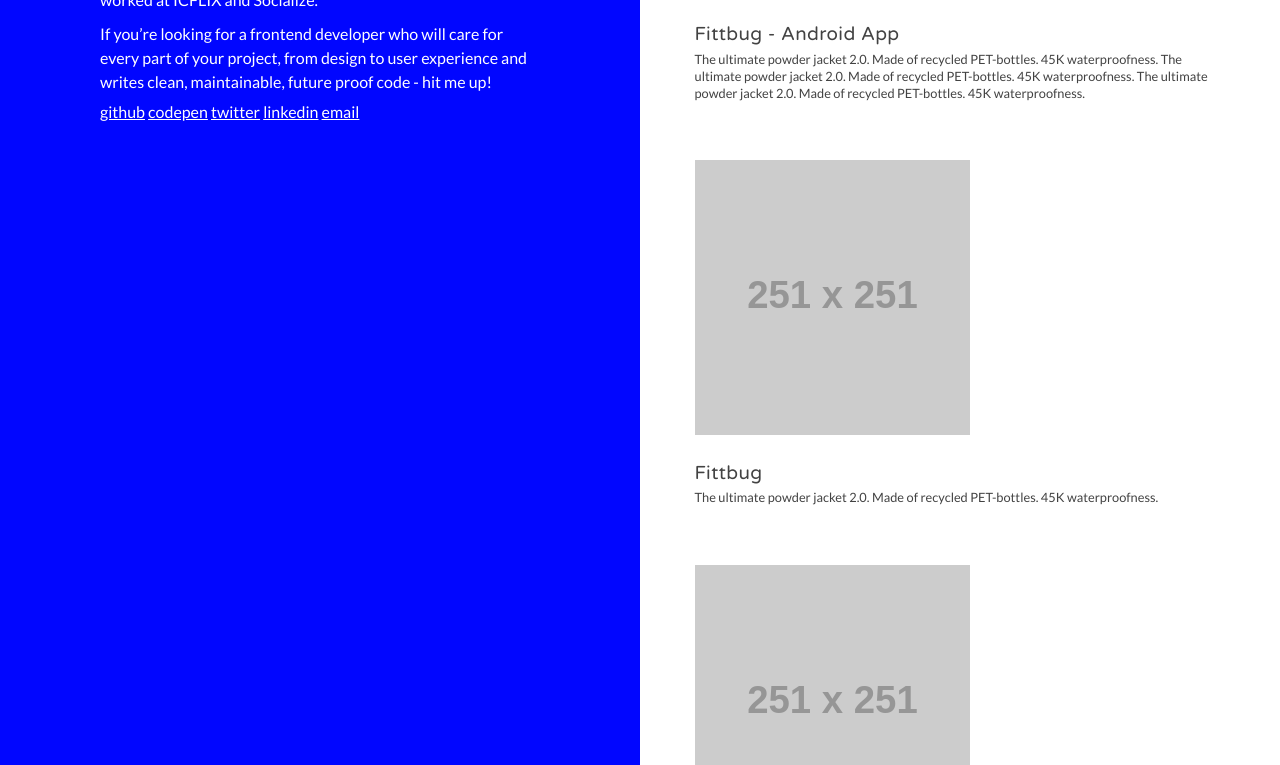
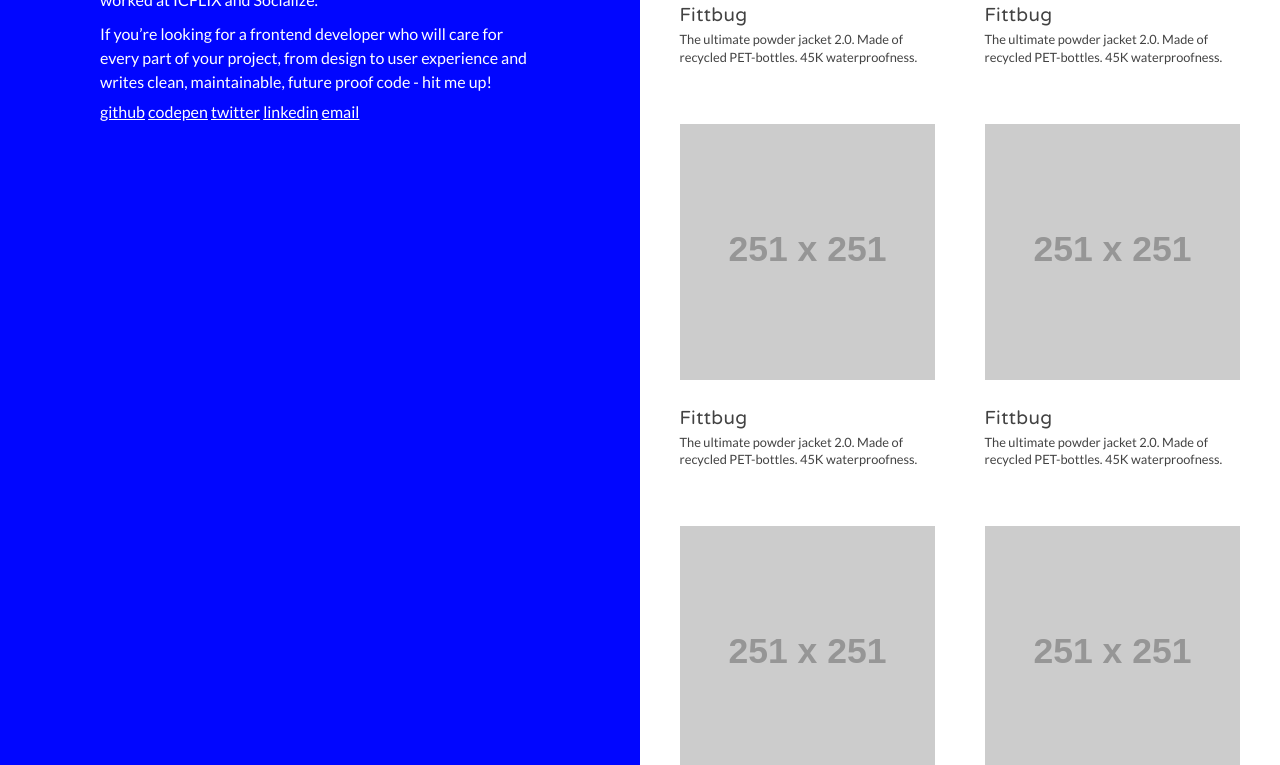
Before and after one commit to omguhh/omguhh.github.io, a plain HTML site: page index.html in a window 1280 px wide. Shown: the part 350-1115 px from the top of the page. Drawn offline with nearby package versions, Linux system fonts and the light colour scheme; files that its build step writes are made by us from their sources; placeholder pictures from the web are drawn by us.

Commit message:
reorganized structure of projects

```diff
--- a/index.html
+++ b/index.html
@@ -34,26 +34,26 @@
             <a href="" class="project__tabs">Personal Projects</a>
             <a href="" class="project__tabs">Open Source Work</a>
         </div>
-        <div class="column rellax" data-rellax-speed="-4">
+            <div class="column--projects">
+                <div class="column column--featured-projects">
                     <div class="project__wrapper">
                         <img class="project__image" src="http://via.placeholder.com/251x251">
-            <h3 class="project__title">Fittbug - Android App</h3>
+                        <h3 class="project__title">Fittbug</h3>
                         <p class="project__caption">
-                The ultimate powder jacket 2.0.
-                Made of recycled PET-bottles.
-                45K waterproofness.
-
-                The ultimate powder jacket 2.0.
-                Made of recycled PET-bottles.
-                45K waterproofness.
-
                             The ultimate powder jacket 2.0.
                             Made of recycled PET-bottles.
                             45K waterproofness.
                         </p>
                     </div>
+                    <div class="project__wrapper">
+                        <img class="project__image" src="http://via.placeholder.com/251x251">
+                        <h3 class="project__title">Fittbug</h3>
+                        <p class="project__caption">
+                            The ultimate powder jacket 2.0.
+                            Made of recycled PET-bottles.
+                            45K waterproofness.
+                        </p>
                     </div>
-        <div class="column">
                     <div class="project__wrapper">
                         <img class="project__image" src="http://via.placeholder.com/251x251">
                         <h3 class="project__title">Fittbug</h3>
@@ -64,7 +64,7 @@
                         </p>
                     </div>
                 </div>
-        <div class="column rellax" data-rellax-speed="-4">
+                <div class="column column--featured-projects">
                     <div class="project__wrapper">
                         <img class="project__image" src="http://via.placeholder.com/251x251">
                         <h3 class="project__title">Fittbug</h3>
@@ -74,8 +74,6 @@
                             45K waterproofness.
                         </p>
                     </div>
-        </div>
-        <div class="column">
                     <div class="project__wrapper">
                         <img class="project__image" src="http://via.placeholder.com/251x251">
                         <h3 class="project__title">Fittbug</h3>
@@ -85,8 +83,6 @@
                             45K waterproofness.
                         </p>
                     </div>
-        </div>
-        <div class="column rellax" data-rellax-speed="-4">
                     <div class="project__wrapper">
                         <img class="project__image" src="http://via.placeholder.com/251x251">
                         <h3 class="project__title">Fittbug</h3>
@@ -96,16 +92,6 @@
                             45K waterproofness.
                         </p>
                     </div>
-        </div>
-        <div class="column">
-            <div class="project__wrapper">
-                <img class="project__image" src="http://via.placeholder.com/251x251">
-                <h3 class="project__title">Fittbug</h3>
-                <p class="project__caption">
-                    The ultimate powder jacket 2.0.
-                    Made of recycled PET-bottles.
-                    45K waterproofness.
-                </p>
                 </div>
             </div>
         </div>
--- a/styles/blocks/grid/_grid.scss
+++ b/styles/blocks/grid/_grid.scss
@@ -12,4 +12,16 @@
     width: 100%;
     flex: unset;
   }
+  &--featured-projects {
+    width: 50%;
+    flex: 0 0 auto;
+    padding: 0;
+  }
+  &--projects {
+    display: flex;
+    flex-wrap: wrap;
+    width: 100%;
+    position: relative;
+    overflow: hidden;
+  }
 }
--- a/styles/blocks/intro/_intro.responsive.scss
+++ b/styles/blocks/intro/_intro.responsive.scss
@@ -4,7 +4,7 @@
       width: 100%;
     }
     &__caption {
-      padding: 0;
+      padding: 20px;
       margin-top: 0;
     }
   }
--- a/styles/blocks/projects/projects.scss
+++ b/styles/blocks/projects/projects.scss
@@ -6,7 +6,7 @@
     padding: 2.08333vw 1.91667vw;
   }
   &__image {
-    width: 275px;
+    width: 100%;
     padding-bottom: 20px;
   }
   &__tabs {
```
Lines whose indentation alone changed are shown as unchanged.
